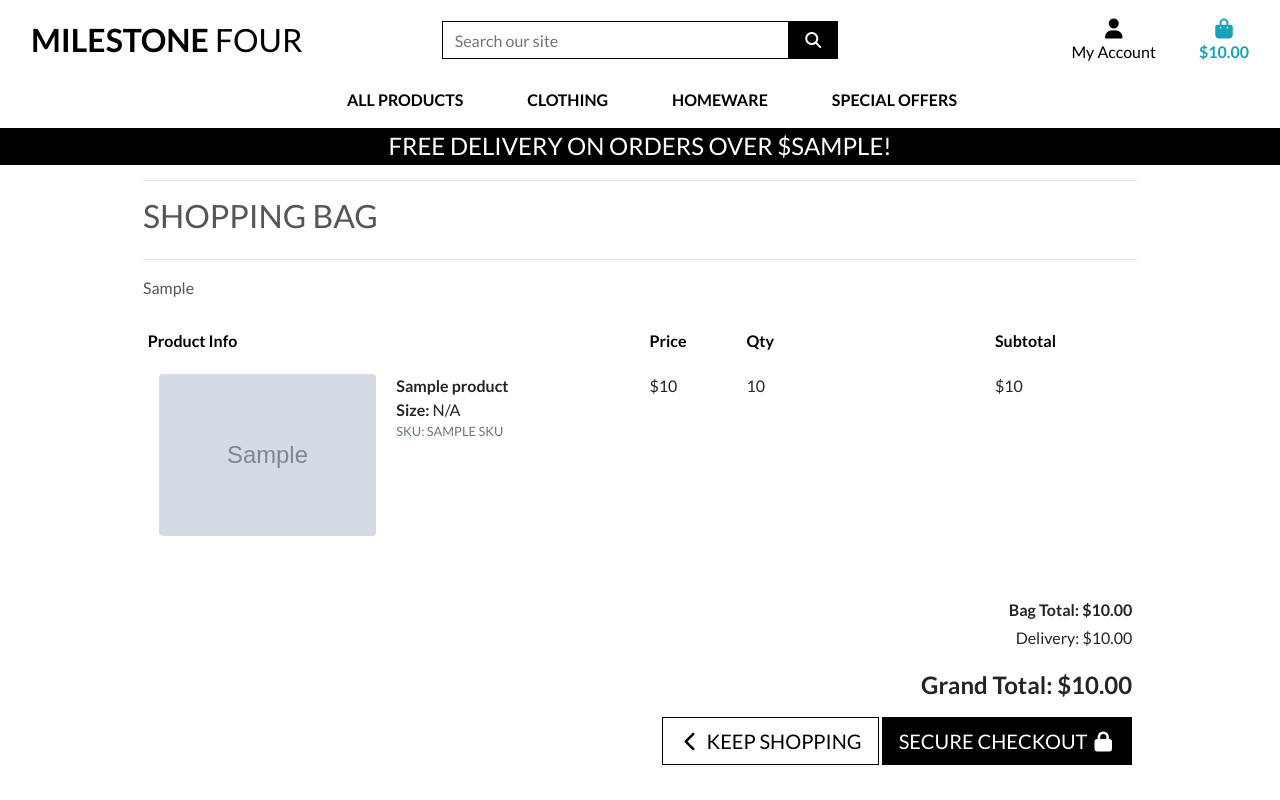
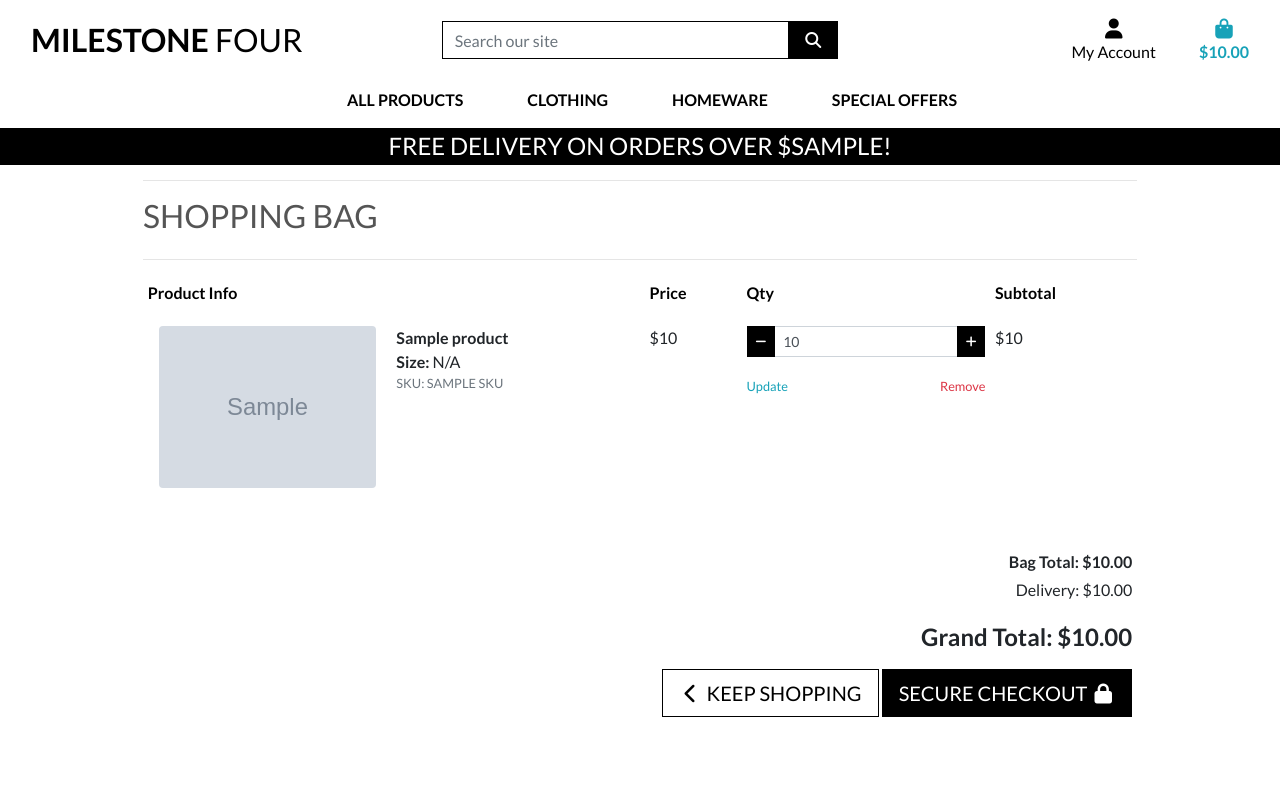
Before and after one commit to p-coughlan/ramen_nakama, a Django app: template bag/templates/bag/bag.html in a window 1280 px wide. Run offline with Django 3.2, Linux system fonts and the light colour scheme; the template is opened without the code that fills it: most values are stand-ins (such as "Sample title", 1, 10 or a date in 2020); grey boxes marked "Sample" are stand-in pictures; some libraries are stand-ins or nearby versions.

Commit message:
Add quantity update functionality and item removal in shopping bag

```diff
--- a/bag/contexts.py
+++ b/bag/contexts.py
@@ -29,7 +29,7 @@ def bag_contents(request):
                 product_count += quantity
                 bag_items.append({
                     'item_id': item_id,
-                    'quantity': item_data,
+                    'quantity': quantity,
                     'product': product,
                     'size': size,
                 })
--- a/bag/templates/bag/bag.html
+++ b/bag/templates/bag/bag.html
@@ -23,10 +23,6 @@
         <div class="row">
             <div class="col">
                 {% if bag_items %}
-                    {{ bag_items }}
-                    <br>
-                    <br>
-                    {{ request.session.bag }}
                     <div class="table-responsive rounded">
                         <table class="table table-sm table-borderless">
                             <thead class="text-black">
@@ -52,7 +48,38 @@
                                         <p class="my-0">${{ item.product.price }}</p>
                                     </td>
                                     <td class="py-3 w-25">
-                                        <p class="my-0">{{ item.quantity }}</p>
+                                        <form class="form update-form" method="POST" action="">
+                                            {% csrf_token %}
+                                            <div class="form-group">
+                                                <div class="input-group">
+                                                    <div class="input-group-prepend">
+                                                        <button class="decrement-qty btn btn-sm btn-black rounded-0"
+                                                            data-item_id="{{ item.item_id }}" id="decrement-qty_{{ item.item_id }}">
+                                                            <span>
+                                                                <i class="fas fa-minus fa-sm"></i>
+                                                            </span>
+                                                        </button>
+                                                    </div>
+                                                    <input class="form-control form-control-sm qty_input" type="number"
+                                                        name="quantity" value="{{ item.quantity }}" min="1" max="99"
+                                                        data-item_id="{{ item.item_id }}"
+                                                        id="id_qty_{{ item.item_id }}">
+                                                    <div class="input-group-append">
+                                                        <button class="increment-qty btn btn-sm btn-black rounded-0"
+                                                            data-item_id="{{ item.item_id }}" id="increment-qty_{{ item.item_id }}">
+                                                            <span>
+                                                                <i class="fas fa-plus fa-sm"></i>
+                                                            </span>
+                                                        </button>
+                                                    </div>
+                                                    {% if item.product.has_sizes %}
+                                                        <input type="hidden" name="product_size" value="{{ item.size }}">
+                                                    {% endif %}
+                                                </div>
+                                            </div>
+                                        </form>
+                                        <a class="update-link text-info"><small>Update</small></a>
+                                        <a class="remove-item text-danger float-right" id="remove_{{ item.item_id }}" data-size="{{ item.size }}"><small>Remove</small></a>
                                     </td>
                                     <td class="py-3">
                                         <p class="my-0">${{ item.product.price }}</p>
@@ -102,3 +129,29 @@
         </div>
     </div>
 {% endblock %}
+
+{% block postloadjs %}
+{{ block.super }}
+{% include 'products/includes/quantity_input_script.html' %}
+<script type="text/javascript">
+
+    // Update quantity on click
+    $('.update-link').click(function(e) {
+        var form = $(this).prev('.update-form');
+        form.submit();
+    })
+
+    // Remove item and reload on click
+    $('.remove-item').click(function(e) {
+        var csrfToken = "{{ csrf_token }}";
+        var itemId = $(this).attr('id').split('remove_')[1];
+        var size = $(this).data('size');
+        var url = `/bag/remove/${itemId}`;
+        var data = {'csrfmiddlewaretoken': csrfToken, 'size': size};
+        $.post(url, data)
+         .done(function() {
+             location.reload();
+         });
+    })
+</script>
+{% endblock %}
--- a/static/css/base.css
+++ b/static/css/base.css
@@ -97,7 +97,9 @@ a.category-badge > span.badge:hover {
     right: 10px;
 }
 
-.btt-link {
+.btt-link,
+.update-link,
+.remove-item {
     cursor: pointer;
 }
 
```
